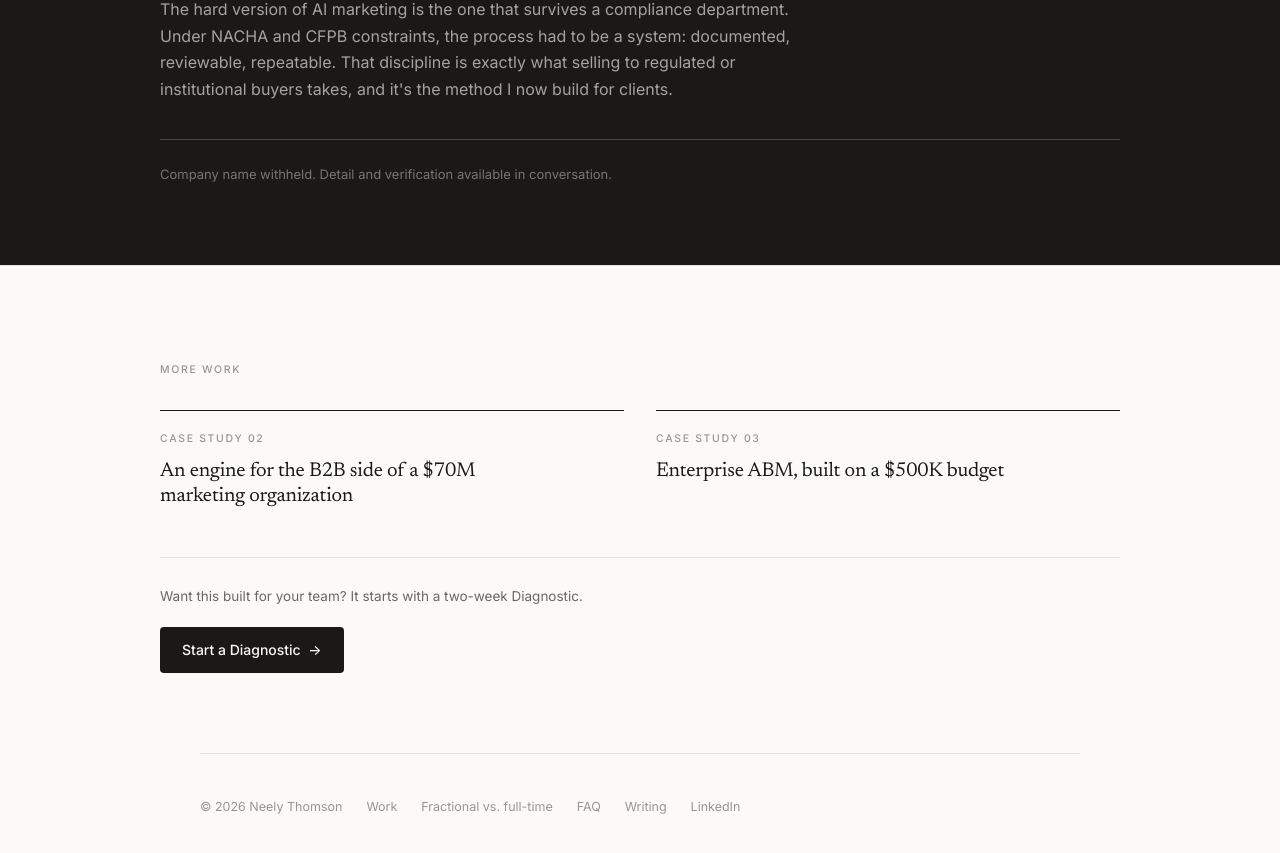
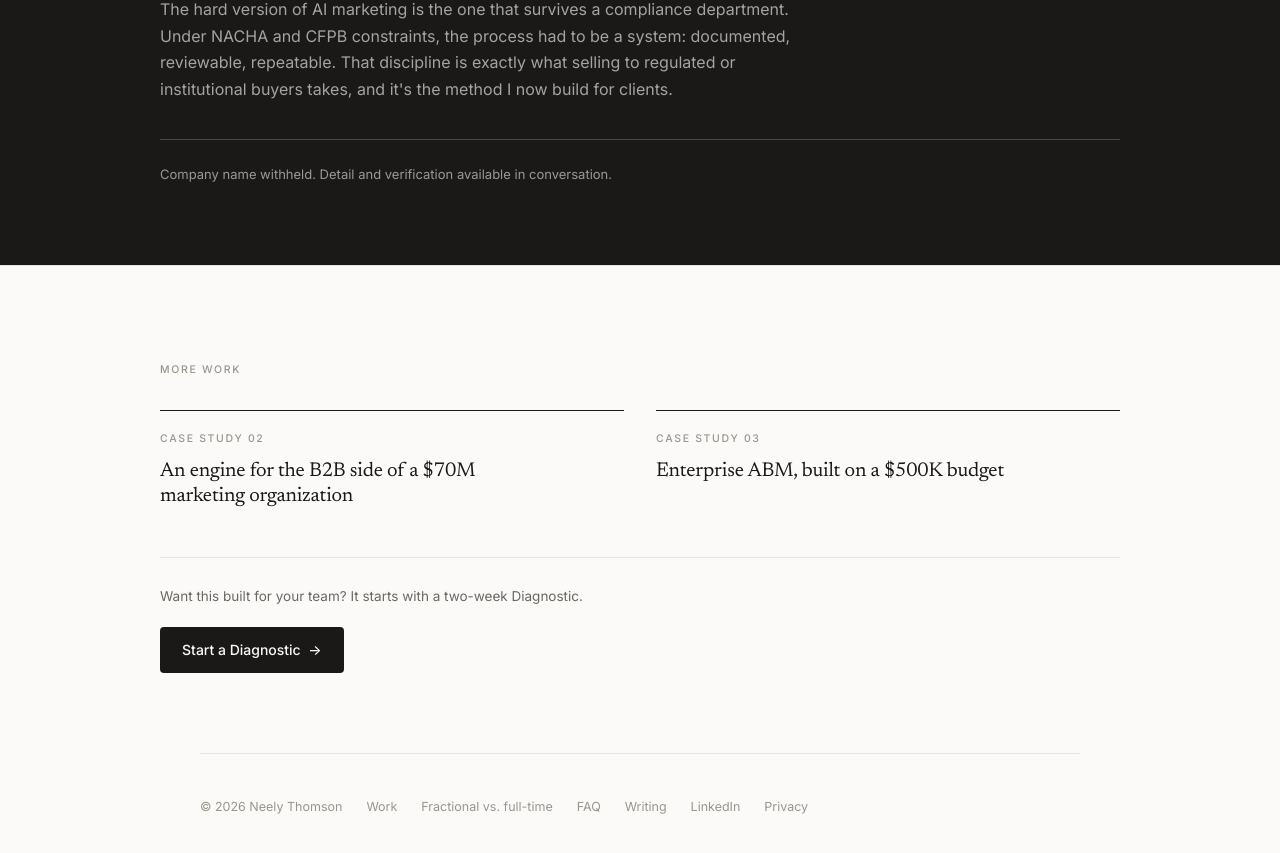
Before and after one commit to neelythomson/neelythomson-site, a Next.js app: page /work/fintech-payments in a window 1280 px wide. Shown: the part 2574-3427 px from the top of the page. Built offline with nearby package versions, Linux system fonts and the light colour scheme.

Commit message:
Footer privacy link; contrast on dark-section labels

```diff
--- a/src/components/CaseStudy.tsx
+++ b/src/components/CaseStudy.tsx
@@ -265,12 +265,12 @@ export default function CaseStudy({ c }: { c: CaseStudyData }) {
 
         <section className="bg-ink px-6 pt-20 pb-16 text-band sm:px-10 sm:pt-24 sm:pb-20">
           <div className="mx-auto max-w-[960px]">
-            <p className="label mb-8 text-white/40">04 <span className="mx-0.5">·</span> Why it matters to you</p>
+            <p className="label mb-8 text-white/55">04 <span className="mx-0.5">·</span> Why it matters to you</p>
             <h2 className="display-sm mb-7 max-w-[22ch] text-[clamp(1.9rem,3.4vw,2.9rem)] text-white">The relevant part</h2>
             {c.why.map((p, i) => (
               <p key={i} className={`measure text-base leading-[1.68] text-white/60 ${i === 0 ? "" : "mt-4"}`}>{p}</p>
             ))}
-            <p className="mt-9 border-t border-white/20 pt-6 text-[13px] leading-[1.6] text-white/40">{c.note}</p>
+            <p className="mt-9 border-t border-white/20 pt-6 text-[13px] leading-[1.6] text-white/55">{c.note}</p>
           </div>
         </section>
 
--- a/src/components/Footer.tsx
+++ b/src/components/Footer.tsx
@@ -23,6 +23,9 @@ export default function Footer() {
         >
           LinkedIn
         </a>
+        <a href="/privacy" className="transition-colors hover:text-accent">
+          Privacy
+        </a>
       </footer>
     </div>
   );
--- a/src/components/Regulated.tsx
+++ b/src/components/Regulated.tsx
@@ -21,7 +21,7 @@ export default function Regulated() {
   return (
     <section className="bg-ink px-6 pt-24 pb-20 text-band sm:px-10 sm:pt-28 sm:pb-24">
       <div className="mx-auto max-w-[960px]">
-        <p className="label mb-8 text-white/40">Why regulated buyers</p>
+        <p className="label mb-8 text-white/55">Why regulated buyers</p>
 
         <h2 className="display-sm mb-7 max-w-[22ch] text-[clamp(1.9rem,3.4vw,2.9rem)] text-white">
           I&apos;ve shipped AI marketing through legal review, not around it.
```
